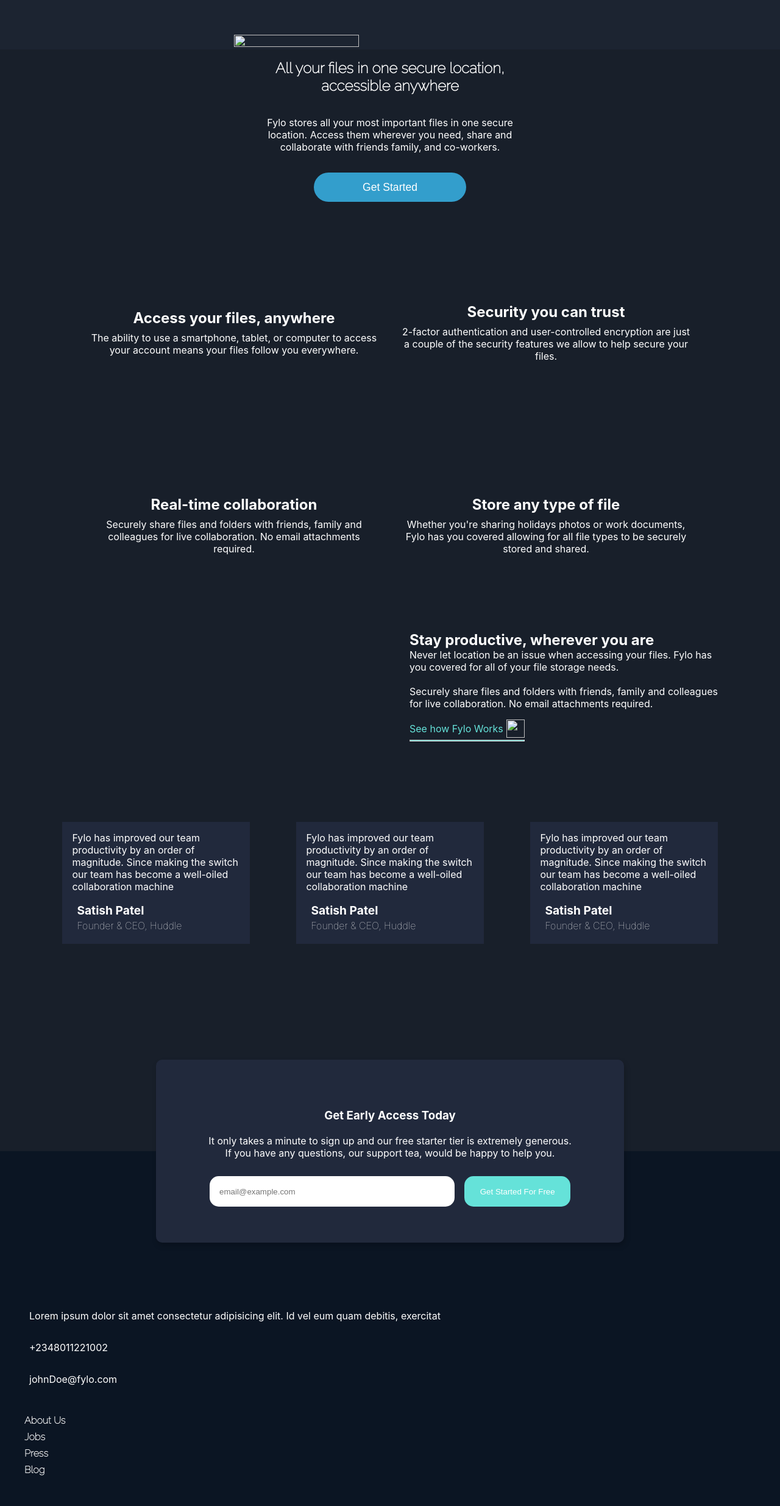
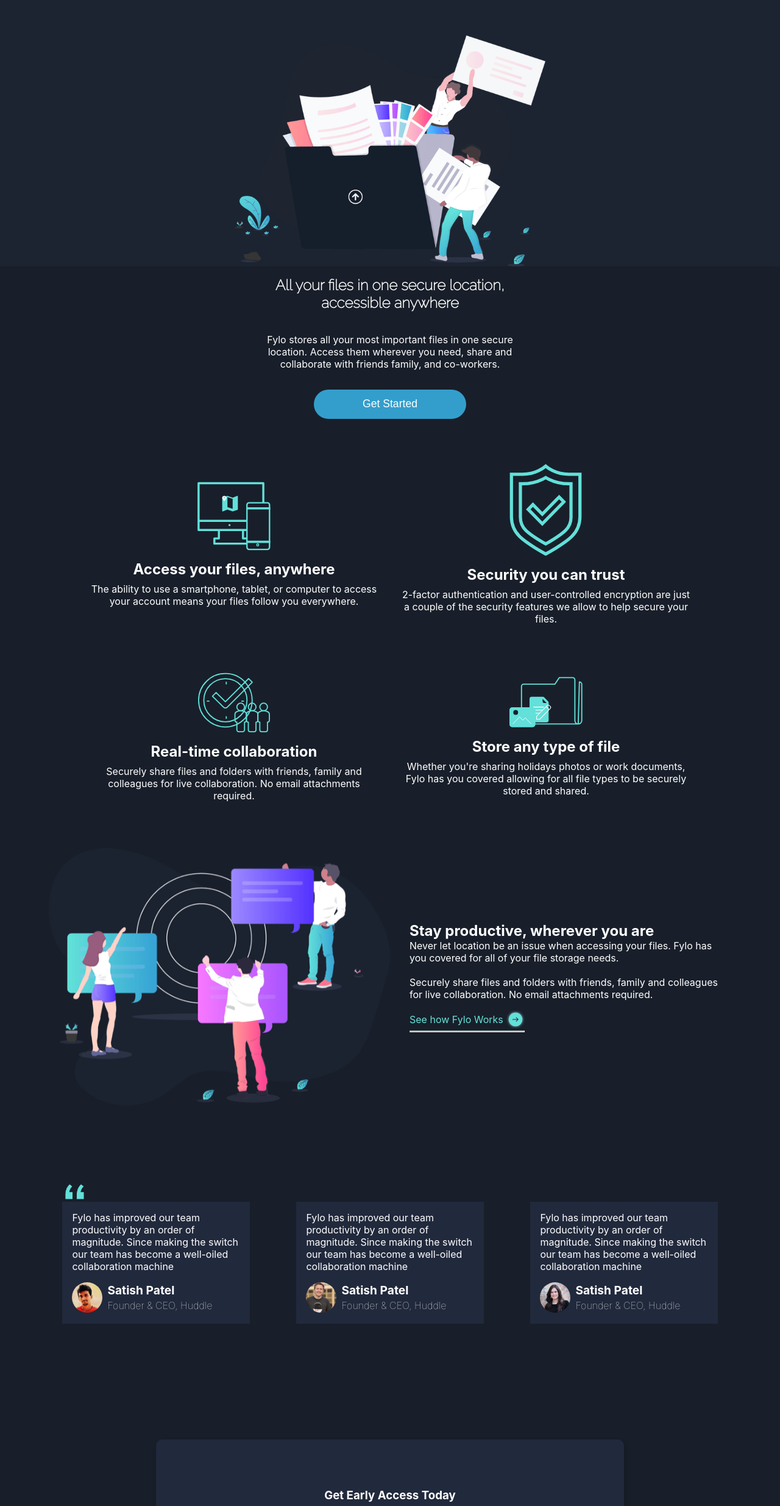
Before and after one commit to tonayam/fylo, a plain HTML site: page index.html in a window 1280 px wide. Shown: the part 74-2544 px from the top of the page at 61% size. Drawn offline with Linux system fonts and the light colour scheme; a script that the page names is missing.

Commit message:
Update index.html

```diff
--- a/index.html
+++ b/index.html
@@ -8,7 +8,7 @@
       rel="icon"
       type="image/png"
       sizes="32x32"
-      href="./images/favicon-32x32.png"
+      href="./favicon-32x32.png"
     />
     <title>
       Frontend Mentor | Fylo landing page with dark theme and features grid
@@ -25,7 +25,7 @@
   </head>
   <body>
     <nav>
-      <img src="./images/logo.svg" alt="" />
+      <img src="./logo.svg" alt="" />
       <ul>
         <li>Features</li>
         <li>Team</li>
@@ -34,7 +34,7 @@
     </nav>
     <section>
       <div class="intro">
-        <img src="./images/illustration-intro.png" alt="" />
+        <img src="./illustration-intro.png" alt="" />
         <div class="wavy-bg">
           <h1>All your files in one secure location, accessible anywhere</h1>
           <br />
@@ -48,7 +48,7 @@
       </div>
       <div class="features">
         <div class="feature">
-          <img src="./images/icon-access-anywhere.svg" alt="" />
+          <img src="./icon-access-anywhere.svg" alt="" />
           <h2>Access your files, anywhere</h2>
           <p>
             The ability to use a smartphone, tablet, or computer to access your
@@ -56,7 +56,7 @@
           </p>
         </div>
         <div class="feature">
-          <img src="./images/icon-security.svg" alt="" />
+          <img src="./icon-security.svg" alt="" />
           <h2>Security you can trust</h2>
           <p>
             2-factor authentication and user-controlled encryption are just a
@@ -64,7 +64,7 @@
           </p>
         </div>
         <div class="feature">
-          <img src="./images/icon-collaboration.svg" alt="" />
+          <img src="./icon-collaboration.svg" alt="" />
           <h2>Real-time collaboration</h2>
           <p>
             Securely share files and folders with friends, family and colleagues
@@ -72,7 +72,7 @@
           </p>
         </div>
         <div class="feature">
-          <img src="./images/icon-any-file.svg" alt="" />
+          <img src="./icon-any-file.svg" alt="" />
           <h2>Store any type of file</h2>
           <p>
             Whether you're sharing holidays photos or work documents, Fylo has
@@ -82,7 +82,7 @@
         </div>
       </div>
       <div class="active">
-        <img src="./images/illustration-stay-productive.png" alt="" />
+        <img src="./illustration-stay-productive.png" alt="" />
         <div class="active-text">
           <h2>Stay productive, wherever you are</h2>
           <p>
@@ -94,13 +94,13 @@
           </p>
           <div class="fylo-works">
             <a href="#"
-              >See how Fylo Works <img src="./images/icon-arrow.svg" alt=""
+              >See how Fylo Works <img src="./icon-arrow.svg" alt=""
             /></a>
             <hr />
           </div>
         </div>
       </div>
-      <img src="./images/bg-quotes.png" alt="" class="quote" />
+      <img src="./bg-quotes.png" alt="" class="quote" />
       <div class="reviews">
         <div class="review">
           <p>
@@ -109,7 +109,7 @@
             collaboration machine
           </p>
           <div class="person">
-            <img src="./images/profile-1.jpg" alt="" />
+            <img src="./profile-1.jpg" alt="" />
             <h5>Satish Patel <br /><span>Founder & CEO, Huddle</span></h5>
           </div>
         </div>
@@ -120,7 +120,7 @@
             collaboration machine
           </p>
           <div class="person">
-            <img src="./images/profile-2.jpg" alt="" />
+            <img src="./profile-2.jpg" alt="" />
             <h5>Satish Patel <br /><span>Founder & CEO, Huddle</span></h5>
           </div>
         </div>
@@ -131,7 +131,7 @@
             collaboration machine
           </p>
           <div class="person">
-            <img src="./images/profile-3.jpg" alt="" />
+            <img src="./profile-3.jpg" alt="" />
             <h5>Satish Patel <br /><span>Founder & CEO, Huddle</span></h5>
           </div>
         </div>
@@ -152,20 +152,20 @@
       </div>
     </section>
     <footer>
-      <img src="./images/logo.svg" alt="" class="footer-logo" />
+      <img src="./logo.svg" alt="" class="footer-logo" />
       <div class="foot">
-        <img src="./images/icon-location.svg" alt="" />
+        <img src="./icon-location.svg" alt="" />
         <p>
           Lorem ipsum dolor sit amet consectetur adipisicing elit. Id vel eum
           quam debitis, exercitat
         </p>
       </div>
       <div class="foot">
-        <img src="./images/icon-phone.svg" alt="" />
+        <img src="./icon-phone.svg" alt="" />
         <p>+2348011221002</p>
       </div>
       <div class="foot">
-        <img src="./images/icon-email.svg" alt="" />
+        <img src="./icon-email.svg" alt="" />
         <p>johnDoe@fylo.com</p>
       </div>
       <ul>
```
